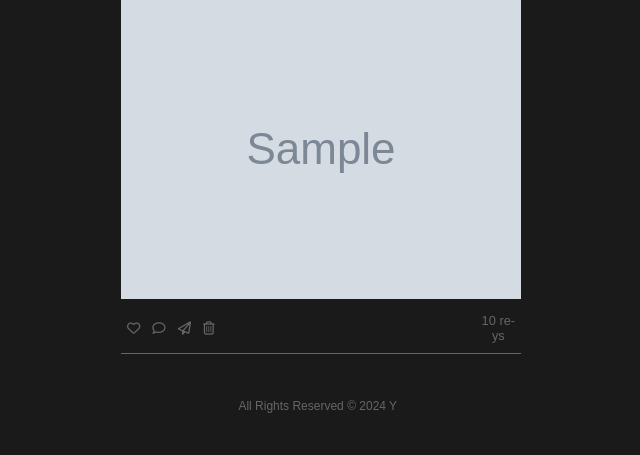
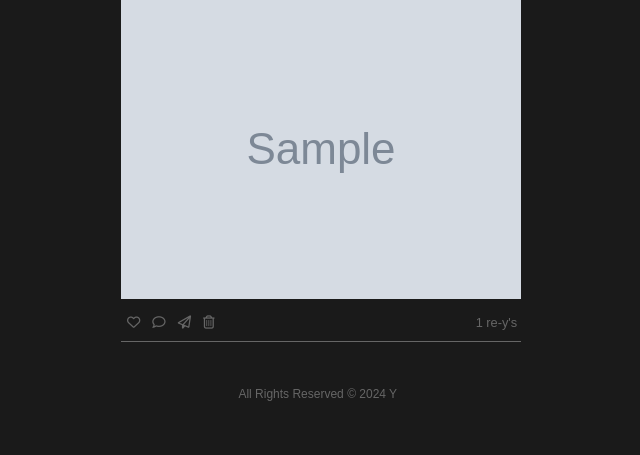
Before and after one commit to tylerbui/project3, a Django app: page /profile/1 in a window 1280 px wide. Shown: the part 345-800 px from the top of the page, without its empty margins (319-959 px from the left). Run offline with Django 4.2, Linux system fonts and the light colour scheme; a user stored in the database is signed in; tables that the repository leaves empty hold one stand-in row (values such as "Sample post"); grey boxes marked "Sample" are stand-in pictures.

Commit message:
updates profile page comment django template tags

```diff
--- a/main_app/templates/profile.html
+++ b/main_app/templates/profile.html
@@ -42,7 +42,7 @@
         <img class="post-image" src="{{ post.post_photo }}" alt="Post Image" border="0">
         <div class="post-interactions">
             <button type="submit"><i class="fa-regular fa-heart"></i></button>
-            <button type="button" onclick="toggleCommentForm()"><i class="fa-regular fa-comment"></i></button>
+            <button type="button"><i class="fa-regular fa-comment"></i></button>
             <button type="submit"><i class="fa-regular fa-paper-plane"></i></button>
             <div class="post-delete">
                 <a href="{% url 'post_confirm_delete' pk=post.id %}">
@@ -50,7 +50,7 @@
                 </a>
             </div>
             <div class="comment-info">
-                    <p class="comments-p-profile">10 re-ys</p>
+                    <p class="comments-p-profile"><a href="{% url 'post_detail' pk=post.pk %}">{{ post.comments.all.count }} re-y's</a></p>
             </div>
         </div>
     </div>
```
